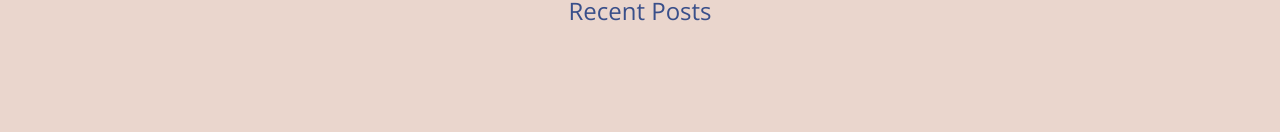
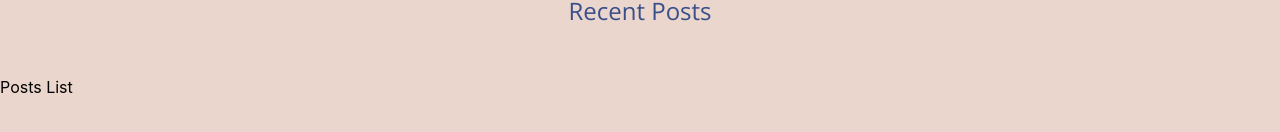
Before and after one commit to maxwellpothier/maxpothier-v3, a Next.js app: page / in a window 1280 px wide. Shown: the part 224-356 px from the top of the page. Built offline with nearby package versions, Linux system fonts and the light colour scheme.

Commit message:
new postslist component

```diff
--- /dev/null
+++ b/components/PostsList.js
@@ -0,0 +1,9 @@
+const PostsList = () => {
+	return (
+		<div>
+			Posts List
+		</div>
+	);
+};
+
+export default PostsList;
--- a/pages/index.js
+++ b/pages/index.js
@@ -1,12 +1,14 @@
 import Head from 'next/head'
 import Image from 'next/image'
 import PageTitle from '../components/PageTitle';
+import PostsList from '../components/PostsList';
 import Theme from '../components/Theme';
 
 const HomePage = () => {
 	return (
 		<Theme>
 			<PageTitle title={"Blog"} subtitle={"Recent Posts"}/>
+			<PostsList/>
 		</Theme>
 	);
 };
```
